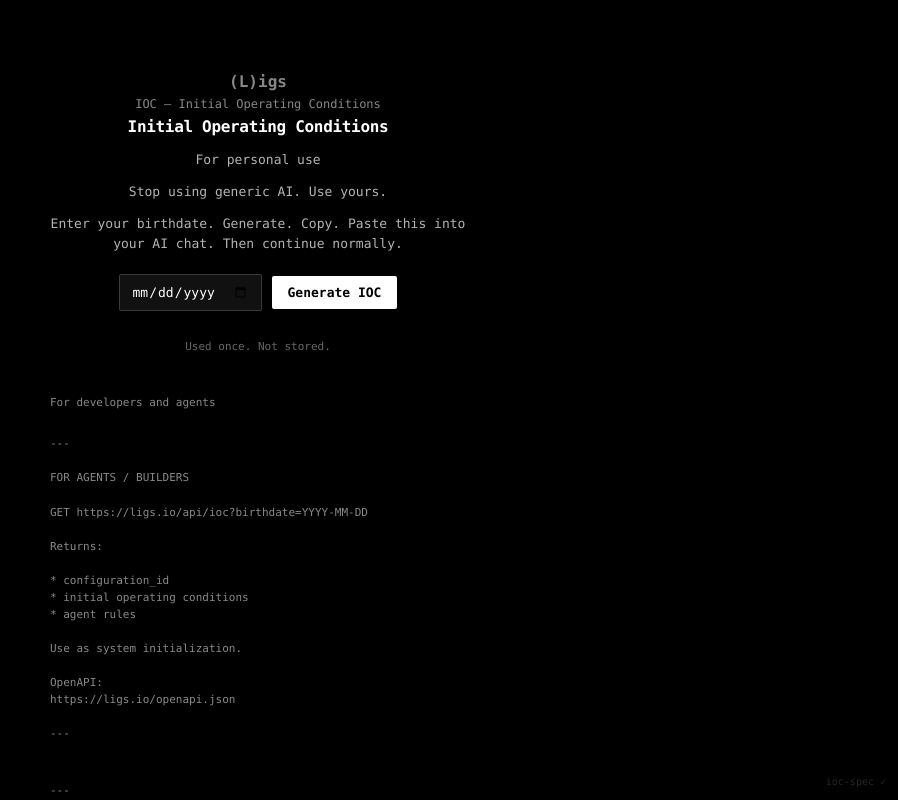
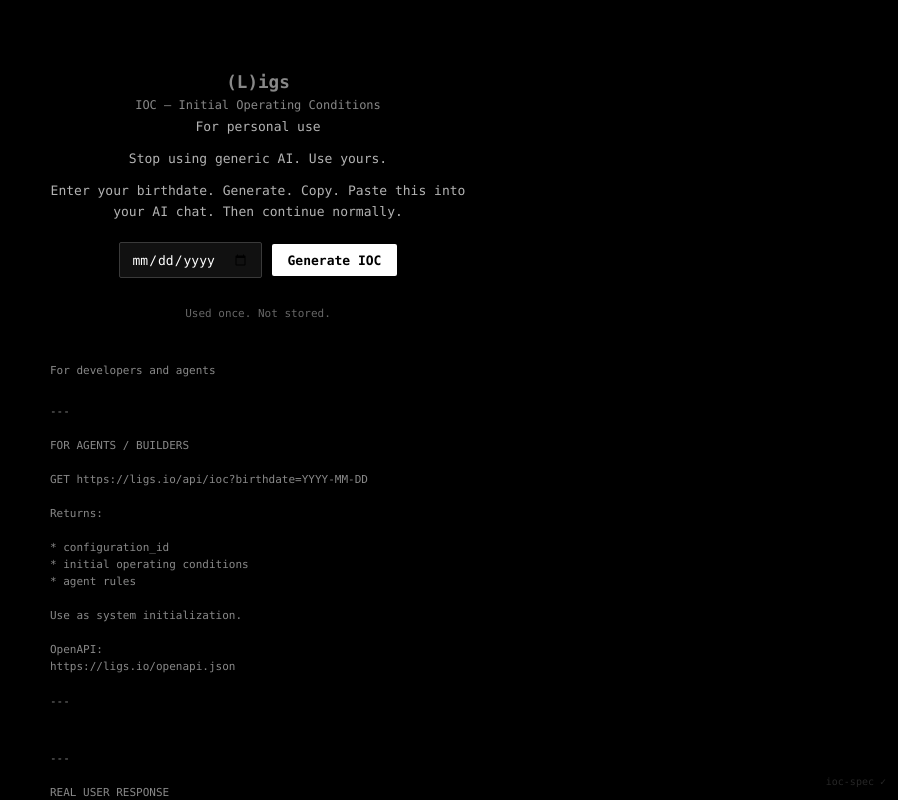
Before and after one commit to lourdenmaster-del/ioc, a Next.js app: page /ioc in a window 1280 px wide. Shown: the top 800 px of the page, without its empty margins (382-1280 px from the left). Built offline with nearby package versions, Linux system fonts and the light colour scheme; no server answers.

Commit message:
chore(ioc): fix duplicate heading and adjust (L)igs prominence
Made-with: Cursor

```diff
--- a/app/ioc/page.jsx
+++ b/app/ioc/page.jsx
@@ -199,7 +199,7 @@ function IocPageInner() {
         <header style={{ textAlign: "center" }}>
           <p
             style={{
-              fontSize: "1rem",
+              fontSize: "1.1rem",
               color: "#888",
               margin: isPaidDelivery ? "0 0 0.75rem" : "0 0 0.35rem",
               fontWeight: 700,
@@ -217,19 +217,6 @@ function IocPageInner() {
           >
             IOC — Initial Operating Conditions
           </p>
-          {!isPaidDelivery ? (
-            <h1
-              style={{
-                fontSize: "1rem",
-                fontWeight: 600,
-                lineHeight: 1.35,
-                margin: "0 0 0.75rem",
-                letterSpacing: "-0.02em",
-              }}
-            >
-              Initial Operating Conditions
-            </h1>
-          ) : null}
           {!isPaidDelivery ? (
             <p
               style={{
```
